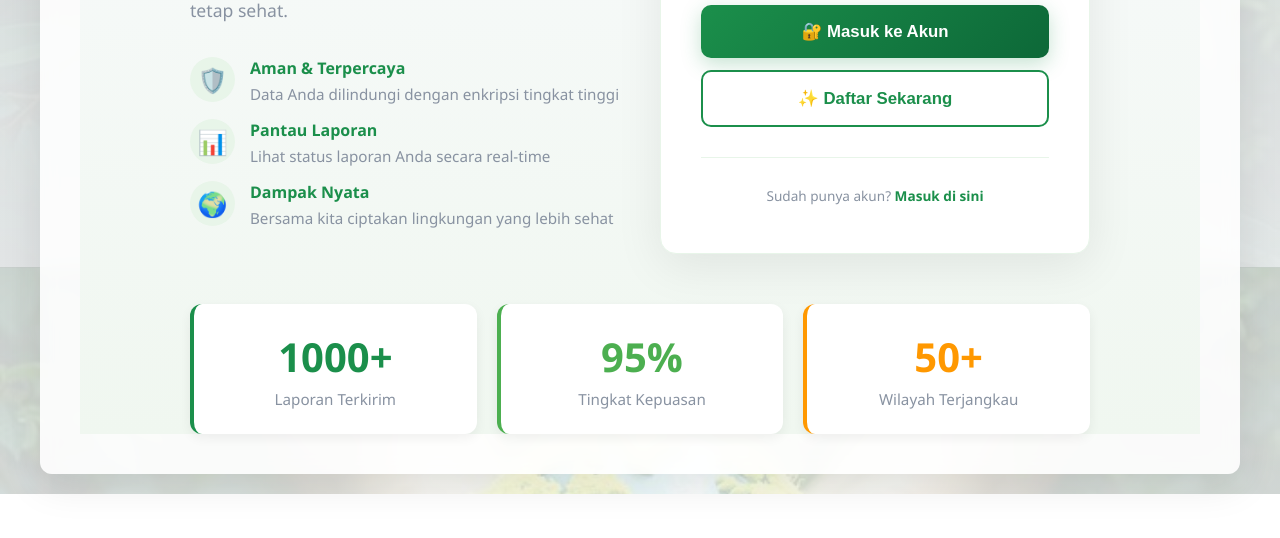
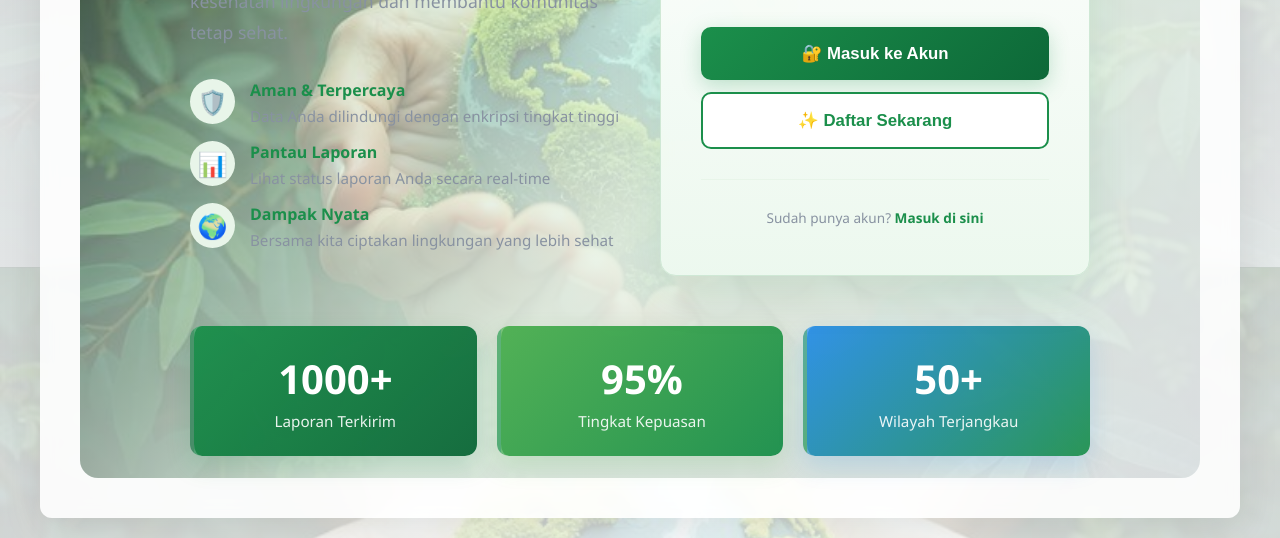
Before and after one commit to cubadakanda/health-report-system, a website: page public/index.html in a window 1280 px wide. Shown: the part 533-1071 px from the top of the page. Before the commit the page ends 1027 px from the top, so only its background shows below. Drawn offline with Linux system fonts and the light colour scheme.

Commit message:
Style: Make hero section backgrounds more prominent
- Strengthen the auth hero area with a greener image-tinted background
- Give the login card a stronger translucent gradient
- Convert the stat cards to bold colored blocks for better contrast

This makes the formerly white area feel more vivid and intentional.

```diff
--- a/public/index.html
+++ b/public/index.html
@@ -711,7 +711,7 @@
 
     <div class="content">
       <!-- LOGIN SECTION -->
-      <div id="authSection" class="section active" style="min-height: 600px; display: flex; align-items: center; justify-content: center; background: linear-gradient(180deg, #f8fafb 0%, #f0f7f0 100%);">
+      <div id="authSection" class="section active" style="min-height: 600px; display: flex; align-items: center; justify-content: center; background: linear-gradient(135deg, rgba(27, 143, 75, 0.14) 0%, rgba(232, 245, 233, 0.92) 55%, rgba(245, 247, 250, 0.88) 100%), url('assets/backgrounds/save-earth.jpg'); background-size: cover; background-position: center; border-radius: 0 0 18px 18px; padding: 22px;">
         <div style="max-width: 900px; width: 100%;">
           <!-- Hero Section -->
           <div style="display: grid; grid-template-columns: 1fr 1fr; gap: 40px; align-items: center; margin-bottom: 40px;">
@@ -755,7 +755,7 @@
 
             <!-- Right: Auth Options -->
             <div>
-              <div style="background: white; border-radius: 16px; padding: 40px; box-shadow: 0 12px 48px rgba(0, 0, 0, 0.08); border: 1px solid #e8f5e9;">
+              <div style="background: linear-gradient(180deg, rgba(255,255,255,0.98) 0%, rgba(236, 248, 238, 0.98) 100%); border-radius: 16px; padding: 40px; box-shadow: 0 16px 48px rgba(27, 143, 75, 0.12); border: 1px solid #cfe8d5; backdrop-filter: blur(8px);">
                 <div style="text-align: center; margin-bottom: 30px;">
                   <div style="font-size: 3.5em; margin-bottom: 15px;">🏥</div>
                   <h3 style="font-size: 1.5em; color: var(--primary-green); margin-bottom: 5px; font-weight: 700;">Health Report System</h3>
@@ -776,17 +776,17 @@
 
           <!-- Stats Section -->
           <div style="display: grid; grid-template-columns: repeat(3, 1fr); gap: 20px; margin-top: 50px;">
-            <div style="background: white; padding: 25px; border-radius: 12px; text-align: center; box-shadow: 0 4px 12px rgba(0, 0, 0, 0.06); border-left: 4px solid var(--primary-green);">
-              <div style="font-size: 2.5em; color: var(--primary-green); font-weight: 800; margin-bottom: 5px;">1000+</div>
-              <p style="color: var(--gray-dark); font-size: 0.95em;">Laporan Terkirim</p>
+            <div style="background: linear-gradient(135deg, rgba(27, 143, 75, 0.96) 0%, rgba(13, 104, 56, 0.96) 100%); padding: 25px; border-radius: 12px; text-align: center; box-shadow: 0 10px 24px rgba(27, 143, 75, 0.18); border-left: 4px solid rgba(255,255,255,0.22); color: white;">
+              <div style="font-size: 2.5em; color: white; font-weight: 800; margin-bottom: 5px;">1000+</div>
+              <p style="color: rgba(255,255,255,0.9); font-size: 0.95em;">Laporan Terkirim</p>
             </div>
-            <div style="background: white; padding: 25px; border-radius: 12px; text-align: center; box-shadow: 0 4px 12px rgba(0, 0, 0, 0.06); border-left: 4px solid var(--success);">
-              <div style="font-size: 2.5em; color: var(--success); font-weight: 800; margin-bottom: 5px;">95%</div>
-              <p style="color: var(--gray-dark); font-size: 0.95em;">Tingkat Kepuasan</p>
+            <div style="background: linear-gradient(135deg, rgba(76, 175, 80, 0.96) 0%, rgba(27, 143, 75, 0.96) 100%); padding: 25px; border-radius: 12px; text-align: center; box-shadow: 0 10px 24px rgba(76, 175, 80, 0.18); border-left: 4px solid rgba(255,255,255,0.22); color: white;">
+              <div style="font-size: 2.5em; color: white; font-weight: 800; margin-bottom: 5px;">95%</div>
+              <p style="color: rgba(255,255,255,0.9); font-size: 0.95em;">Tingkat Kepuasan</p>
             </div>
-            <div style="background: white; padding: 25px; border-radius: 12px; text-align: center; box-shadow: 0 4px 12px rgba(0, 0, 0, 0.06); border-left: 4px solid var(--warning);">
-              <div style="font-size: 2.5em; color: var(--warning); font-weight: 800; margin-bottom: 5px;">50+</div>
-              <p style="color: var(--gray-dark); font-size: 0.95em;">Wilayah Terjangkau</p>
+            <div style="background: linear-gradient(135deg, rgba(34, 139, 230, 0.92) 0%, rgba(27, 143, 75, 0.92) 100%); padding: 25px; border-radius: 12px; text-align: center; box-shadow: 0 10px 24px rgba(34, 139, 230, 0.18); border-left: 4px solid rgba(255,255,255,0.22); color: white;">
+              <div style="font-size: 2.5em; color: white; font-weight: 800; margin-bottom: 5px;">50+</div>
+              <p style="color: rgba(255,255,255,0.9); font-size: 0.95em;">Wilayah Terjangkau</p>
             </div>
           </div>
         </div>
```
